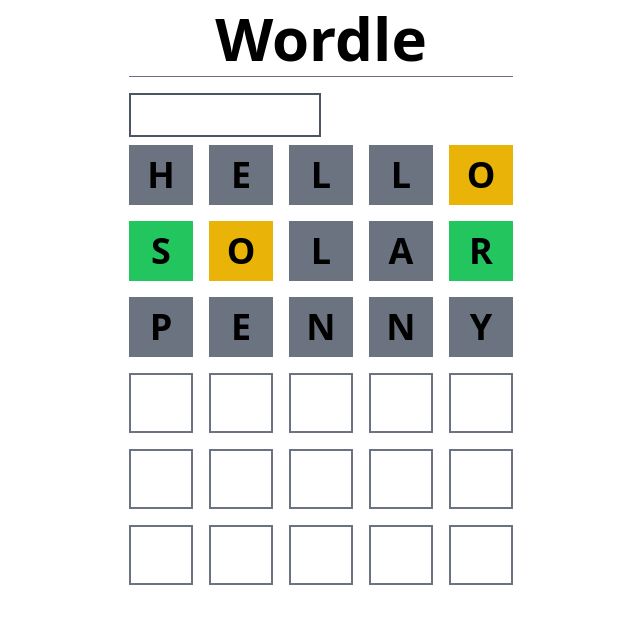
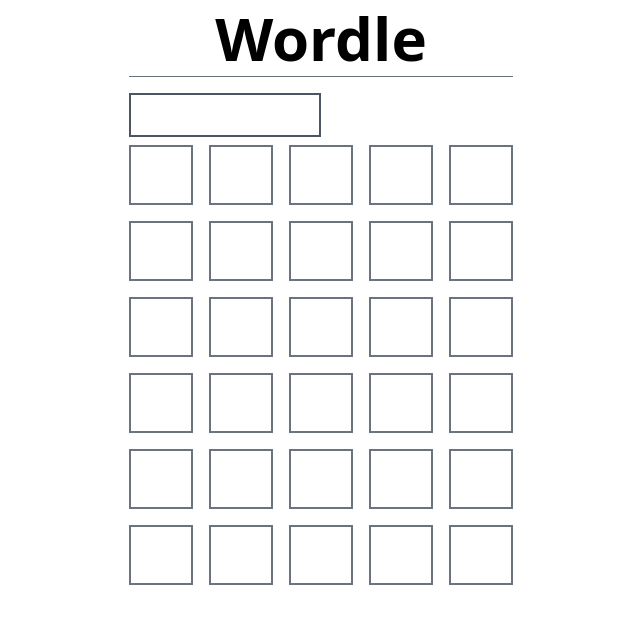
Before and after one commit to praveen98-kumar/wordle-clone, a React (Vite) app: page / in a window 1280 px wide. Shown: the top 624 px of the page, without its empty margins (319-959 px from the left). Built offline with nearby package versions, Linux system fonts and the light colour scheme.

Commit message:
move calculating result into store

```diff
--- a/src/App.tsx
+++ b/src/App.tsx
@@ -19,17 +19,17 @@
     setGuess(newGuess);
   };
 
-  let rows = [...state.guesses];
+  let rows = [...state.rows];
 
   if (rows.length < GUESS_COUNT) {
-    rows.push(guess);
+    rows.push({ guess });
   }
 
   const numberOfGuessesRemaining = GUESS_COUNT - rows.length;
 
-  rows = rows.concat(Array(numberOfGuessesRemaining).fill(""));
+  rows = rows.concat(Array(numberOfGuessesRemaining).fill({ guess: "" }));
 
-  const isGameOver = state.guesses.length === GUESS_COUNT;
+  const isGameOver = state.rows.length === GUESS_COUNT;
   return (
     <div className="w-96 relative mx-auto">
       <header className="border-b border-gray-500 my-2 pb-2">
@@ -43,7 +43,13 @@
       />
       <main className="grid grid-rows-6 gap-4">
         {rows.map((word, i) => {
-          return <WordRow letters={word} key={i + word} />;
+          return (
+            <WordRow
+              letters={word.guess}
+              key={i + guess}
+              result={word.result}
+            />
+          );
         })}
       </main>
 
--- a/src/components/WordRow.tsx
+++ b/src/components/WordRow.tsx
@@ -1,26 +1,23 @@
 import React from "react";
-import { useStore } from "../store";
-import { computeGuess, LETTER_LENGTH } from "../wordUtils";
+import { LetterState, LETTER_LENGTH } from "../wordUtils";
 import CharacterBox from "./CharacterBox";
 
 interface WordRowProps {
   letters: string;
+  result?: LetterState[];
 }
 
-const WordRow: React.FC<WordRowProps> = ({ letters: letterProps }) => {
-  const answer = useStore((state) => state.answer);
+const WordRow: React.FC<WordRowProps> = ({
+  letters: letterProps,
+  result = [],
+}) => {
   const letterRemaining = LETTER_LENGTH - letterProps.length;
   const letters = letterProps.split("").concat(Array(letterRemaining).fill(""));
 
-  const guessStates = computeGuess(letterProps, answer);
   return (
     <div className="grid grid-cols-5 gap-4">
       {letters.map((char, index) => (
-        <CharacterBox
-          key={char + index}
-          value={char}
-          state={guessStates[index]}
-        />
+        <CharacterBox key={char + index} value={char} state={result[index]} />
       ))}
     </div>
   );
--- a/src/store.ts
+++ b/src/store.ts
@@ -1,28 +1,39 @@
 import create from "zustand";
 import { persist } from "zustand/middleware";
-import { getRandomWord } from "./wordUtils";
+import { computeGuess, getRandomWord, LetterState } from "./wordUtils";
+
+interface GuessRow {
+  guess: string;
+  result?: LetterState[];
+}
 
 interface StoreState {
   answer: string;
-  guesses: string[];
+  rows: GuessRow[];
   addGuess: (guess: string) => void;
   newGame: () => void;
 }
 
 export const useStore = create<StoreState>(
   persist(
-    (set) => ({
+    (set, _) => ({
       answer: getRandomWord(),
-      guesses: ["hello", "solar", "penny"],
+      rows: [],
       addGuess: (guess: string) => {
         set((state) => ({
-          guesses: [...state.guesses, guess],
+          rows: [
+            ...state.rows,
+            {
+              guess,
+              result: computeGuess(guess, state.answer),
+            },
+          ],
         }));
       },
       newGame: () => {
         set({
           answer: getRandomWord(),
-          guesses: [],
+          rows: [],
         });
       },
     }),
```
